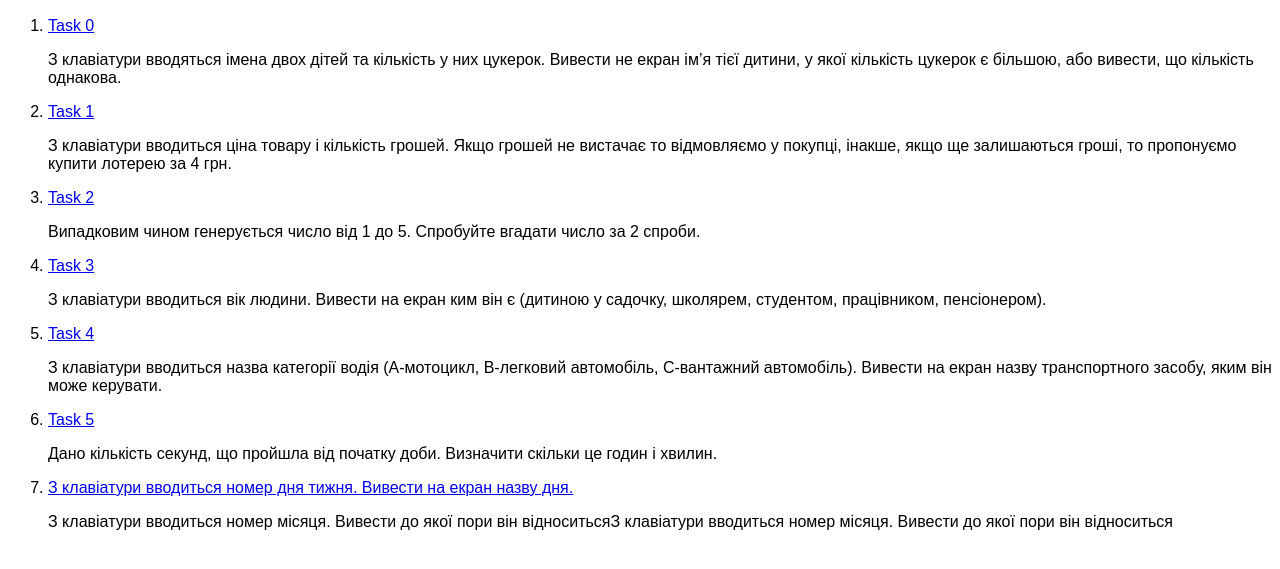
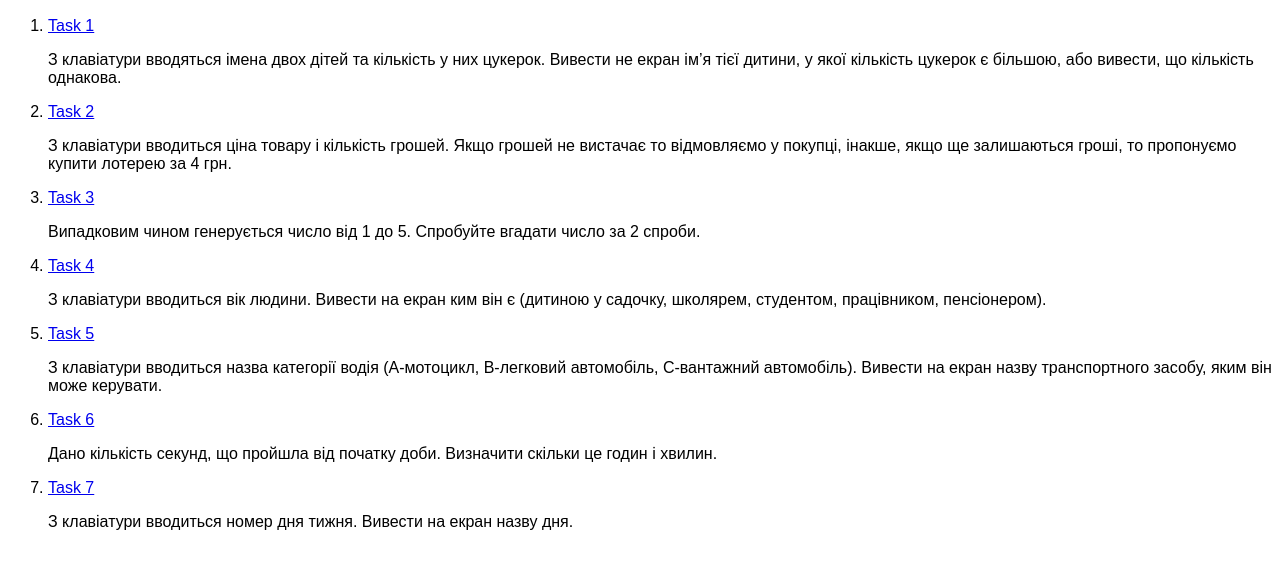
Before and after one commit to ivanshandura/homeworks, a plain HTML site: page lesson_3/index.html in a window 1280 px wide. Shown: the part 51-620 px from the top of the page. Drawn offline with Linux system fonts and the light colour scheme.

Commit message:
fix homework3

```diff
--- a/lesson_3/index.html
+++ b/lesson_3/index.html
@@ -27,45 +27,45 @@
 			<h1 class="task__title">ДЗ №2</h1>
 			<ol class="task__list">
 				<li class="task__item">
-					<a href="./tasks/task1.html">Task 0</a>
+					<a href="./tasks/task1.html">Task 1</a>
 					<p>
 						З клавіатури вводяться імена двох дітей та кількість у них цукерок. Вивести не екран ім’я тієї дитини, у якої кількість цукерок є більшою, або вивести, що кількість однакова.
 					</p>
 				</li>
 				<li class="task__item">
-					<a href="./tasks/task2.html">Task 1</a>
+					<a href="./tasks/task2.html">Task 2</a>
 					<p>
 						З клавіатури вводиться ціна товару і кількість грошей. Якщо грошей не вистачає то відмовляємо у покупці, інакше, якщо ще залишаються гроші, то пропонуємо купити лотерею за 4 грн.
 					</p>
 				</li>
 				<li class="task__item">
-					<a href="./tasks/task3.html">Task 2</a>
+					<a href="./tasks/task3.html">Task 3</a>
 					<p>
 						Випадковим чином генерується число від 1 до 5. Спробуйте вгадати число за 2 спроби.
 					</p>
 				</li>
 				<li class="task__item">
-					<a href="./tasks/task4.html">Task 3</a>
+					<a href="./tasks/task4.html">Task 4</a>
 					<p>
 						З клавіатури вводиться вік людини. Вивести на екран ким він є (дитиною у садочку, школярем, студентом, працівником, пенсіонером).
 					</p>
 				</li>
 				<li class="task__item">
-					<a href="./tasks/task5.html">Task 4</a>
+					<a href="./tasks/task5.html">Task 5</a>
 					<p>
 						З клавіатури вводиться назва категорії водія (А-мотоцикл, В-легковий автомобіль, С-вантажний автомобіль). Вивести на екран назву транспортного засобу, яким він може керувати.
 					</p>
 				</li>
 				<li class="task__item">
-					<a href="./tasks/task6.html">Task 5</a>
+					<a href="./tasks/task6.html">Task 6</a>
 					<p>
 						Дано кількість секунд, що пройшла від початку доби. Визначити скільки це годин і хвилин.
 					</p>
 				</li>
 				<li class="task__item">
-					<a href="./tasks/task7.html">З клавіатури вводиться номер дня тижня. Вивести на екран назву дня.</a>
+					<a href="./tasks/task7.html">Task 7</a>
 					<p>
-						З клавіатури вводиться номер місяця. Вивести до якої пори він відноситьсяЗ клавіатури вводиться номер місяця. Вивести до якої пори він відноситься
+						З клавіатури вводиться номер дня тижня. Вивести на екран назву дня.
 					</p>
 				</li>
 			</ol>
```
Also changed, not shown: index.html (+1 -0 lines).
